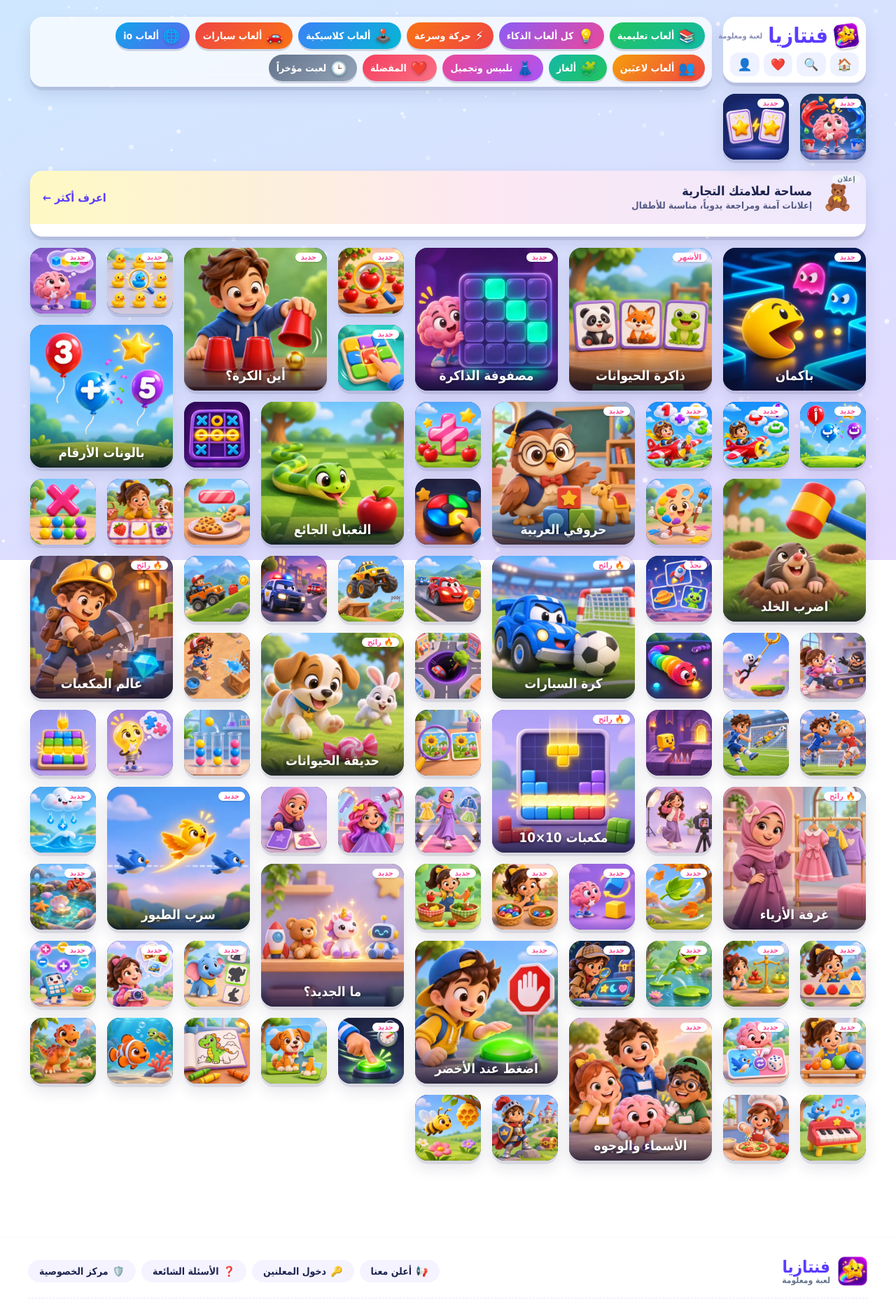
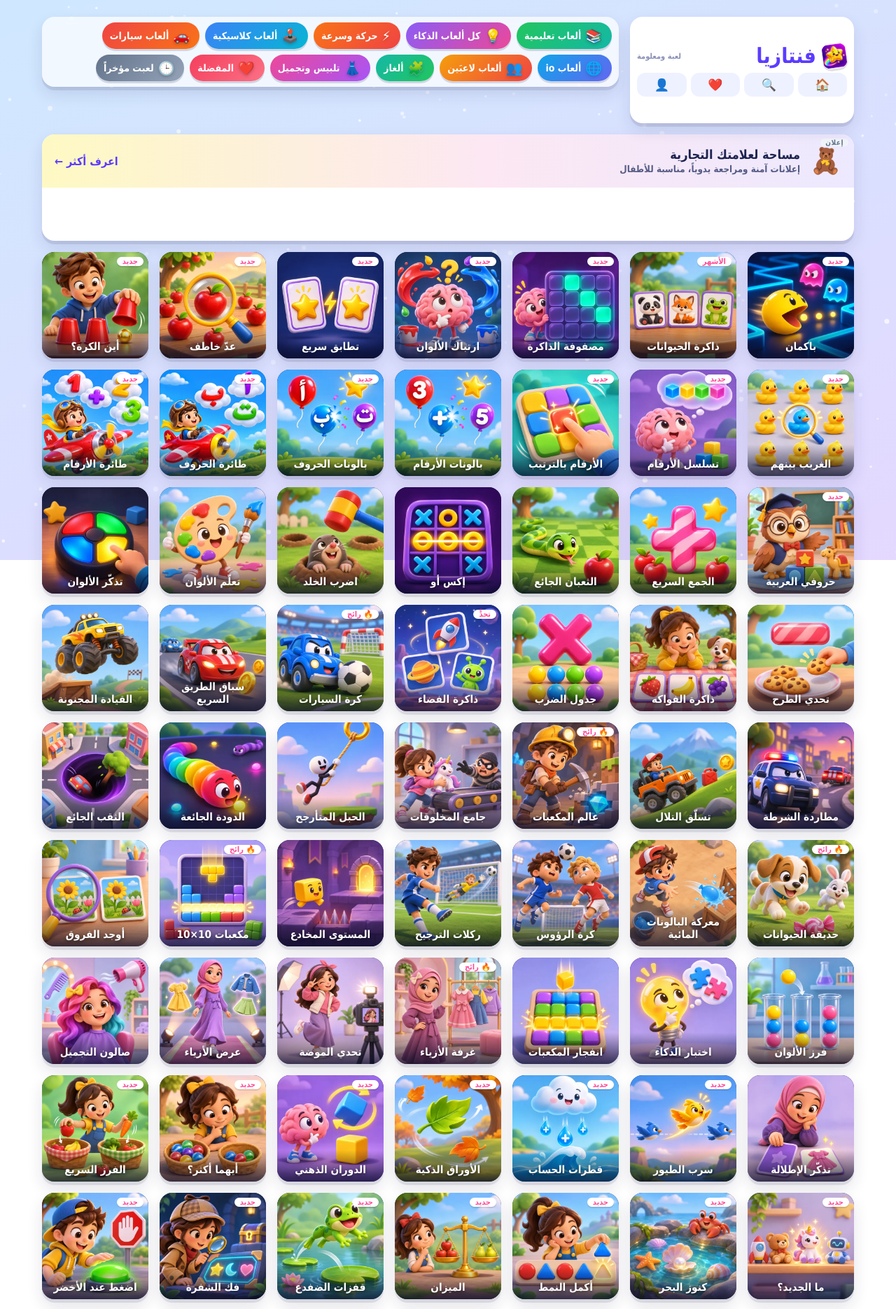
Before and after one commit to alfwaris4ever/FNTAZYA, a PHP site: page / in a window 1280 px wide. Shown: the top 1870 px of the page at 70% size. Run offline with PHP 8.4, Linux system fonts and the light colour scheme; some web fonts are replaced.

Commit message:
الواجهة: أيقونات الألعاب بمقاس موحد مربع (152 بكسل للكمبيوتر، 136 للتابلت، 3 بالصف للجوال) والاسم ظاهر دائماً

```diff
--- a/css/style.css
+++ b/css/style.css
@@ -1,5 +1,5 @@
 :root{
-  --cell:94px; --gap:16px; --pad:24px; --r:18px;
+  --cell:152px; --gap:16px; --pad:24px; --r:18px;
   --bg:#cfe4ff; --ink:#1d2350; --brand:#5b3cff; --brand2:#ff4f9a; --card:#fff;
   --shadow:0 5px 0 rgba(29,35,80,.10),0 10px 22px rgba(29,35,80,.12);
   --safe-l:env(safe-area-inset-left,0px); --safe-r:env(safe-area-inset-right,0px);
@@ -341,8 +341,8 @@ a{color:inherit;text-decoration:none}
 @keyframes wobble{50%{border-radius:55% 45% 48% 52%/45% 55% 45% 55%;transform:rotate(6deg)}}
 
 /* ============ RESPONSIVE ============ */
-@media (min-width:1600px){:root{--cell:108px;--gap:18px}}
-@media (min-width:600px) and (max-width:1023px){:root{--cell:88px;--gap:12px;--pad:16px}}
+@media (min-width:1600px){:root{--cell:160px;--gap:18px}}
+@media (min-width:600px) and (max-width:1023px){:root{--cell:136px;--gap:12px;--pad:16px}}
 @media (max-width:1023px){
   .game-layout{grid-template-columns:minmax(0,1fr)}
   .related{position:static}
@@ -350,7 +350,7 @@ a{color:inherit;text-decoration:none}
 }
 /* phones: 4 columns on large phones, 3 on normal */
 @media (max-width:599px){
-  :root{--pad:12px;--gap:10px;--r:15px;--cell:calc((100cqw - var(--gap)*3) / 4 - .5px)}
+  :root{--pad:12px;--gap:10px;--r:15px;--cell:calc((100cqw - var(--gap)*2) / 3 - .5px)}
   #grid{grid-template-rows:60px}
   .logo-card{grid-column:1/-1;flex-direction:row;align-items:center;justify-content:space-between;top:8px;padding:8px 10px}
   .logo small{display:none}
@@ -863,3 +863,11 @@ a{color:inherit;text-decoration:none}
 .cat-bar{position:sticky;top:12px;z-index:19;align-self:start;background:rgba(255,255,255,.7);-webkit-backdrop-filter:blur(8px);backdrop-filter:blur(8px);border-radius:var(--r);box-shadow:var(--shadow);padding:8px 10px}
 .cat-bar.two{-webkit-mask-image:none;mask-image:none}
 @media (max-width:599px){.cat-bar{top:calc(8px + 60px + var(--gap));padding:6px 8px}}
+
+/* ===== مقاس موحد للأيقونات (26 نوفمبر 2026): مربعات متساوية واسم اللعبة ظاهر دائماً، بدل خلطة الكبير والصغير ===== */
+.grid>.tile.big{grid-column:auto;grid-row:auto}
+.tile.big .emo{font-size:calc(var(--cell)*.5);margin-bottom:0}
+.tile .name,.tile.big .name{opacity:1;transform:none;font-size:clamp(12px,calc(var(--cell)*.1),16px);padding:20px 6px 8px}
+/* قائمة «ألعاب قد تعجبك» الجانبية تبقى بمقاسها السابق على الكمبيوتر */
+@media (min-width:1024px){.related{--cell:94px}.related .tile .name{font-size:12px;padding:16px 4px 6px}}
+@media (min-width:1600px){.related{--cell:108px}}
```
